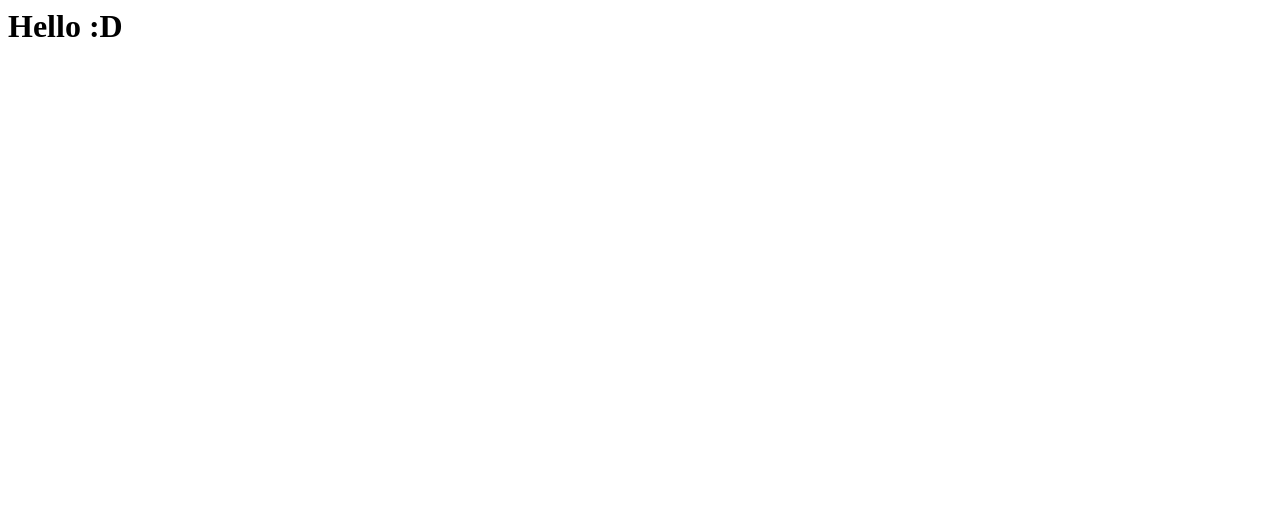
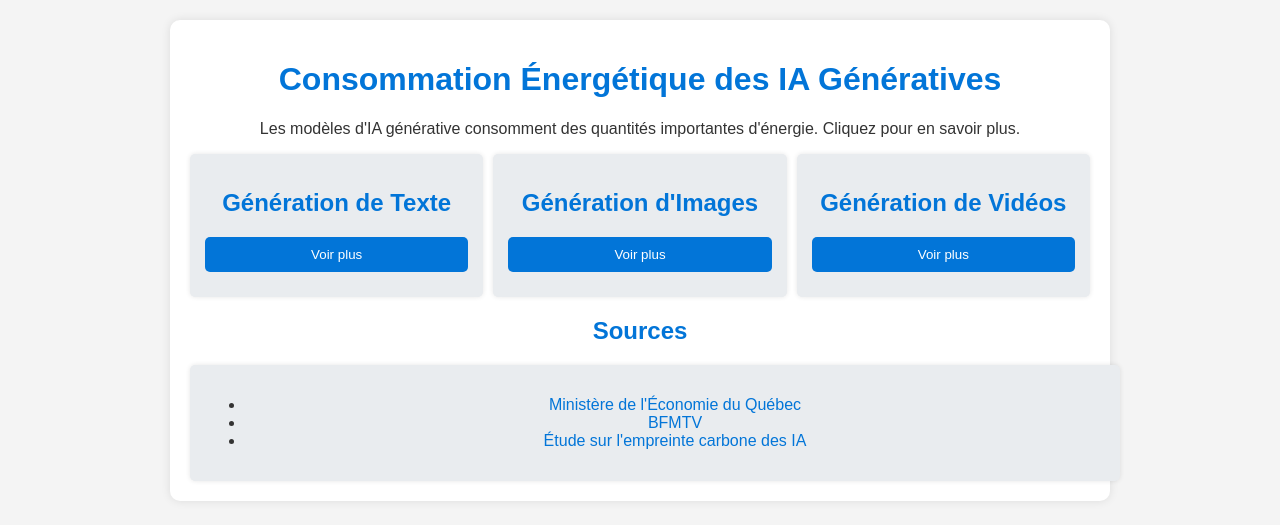
Before and after one commit to M1n-0/Hackation-IA-B2, a plain HTML site: page index.html in a window 1280 px wide. Drawn offline with Linux system fonts and the light colour scheme.

Commit message:
adding webpage

```diff
--- a/index.html
+++ b/index.html
@@ -1,11 +1,133 @@
-<html lang="en">
+<!DOCTYPE html>
+<html lang="fr">
 <head>
     <meta charset="UTF-8">
     <meta name="viewport" content="width=device-width, initial-scale=1.0">
-    <link rel="stylesheet" href="assets/css/index.css">
-    <title>index</title>
+    <title>Consommation Énergétique des IA Génératives</title>
+    <style>
+        body {
+            font-family: Arial, sans-serif;
+            margin: 0;
+            padding: 0;
+            background-color: #f4f4f4;
+            color: #333;
+        }
+        .container {
+            max-width: 900px;
+            margin: 20px auto;
+            padding: 20px;
+            background: white;
+            box-shadow: 0px 0px 10px rgba(0, 0, 0, 0.1);
+            border-radius: 10px;
+            animation: fadeIn 1s ease-in;
+        }
+        h1, h2 {
+            color: #0275d8;
+            text-align: center;
+        }
+        .content-section {
+            display: flex;
+            justify-content: space-between;
+            gap: 10px;
+        }
+        .card {
+            background: #e9ecef;
+            padding: 15px;
+            border-radius: 5px;
+            width: 32%;
+            box-shadow: 0px 0px 5px rgba(0, 0, 0, 0.1);
+            text-align: center;
+            transition: transform 0.3s ease-in-out;
+        }
+        .card:hover {
+            transform: scale(1.05);
+        }
+        a {
+            color: #0275d8;
+            text-decoration: none;
+        }
+        a:hover {
+            text-decoration: underline;
+        }
+        .button {
+            display: block;
+            width: 100%;
+            padding: 10px;
+            margin: 10px 0;
+            background-color: #0275d8;
+            color: white;
+            border: none;
+            border-radius: 5px;
+            cursor: pointer;
+            text-align: center;
+            transition: background-color 0.3s;
+        }
+        .button:hover {
+            background-color: #025aa5;
+        }
+        .details {
+            max-height: 0;
+            overflow: hidden;
+            opacity: 0;
+            transition: max-height 0.5s ease-out, opacity 0.5s ease-in-out;
+        }
+        .details.visible {
+            max-height: 300px;
+            opacity: 1;
+        }
+        @keyframes fadeIn {
+            from { opacity: 0; }
+            to { opacity: 1; }
+        }
+    </style>
+    <script>
+        function toggleDetails(sectionId) {
+            var element = document.getElementById(sectionId);
+            element.classList.toggle('visible');
+        }
+    </script>
 </head>
 <body>
-    <h1 class="hello">Hello :D</h1>
+    <div class="container">
+        <h1>Consommation Énergétique des IA Génératives</h1>
+        <p style="text-align: center;">Les modèles d'IA générative consomment des quantités importantes d'énergie. Cliquez pour en savoir plus.</p>
+
+        <div class="content-section">
+            <div class="card">
+                <h2>Génération de Texte</h2>
+                <button class="button" onclick="toggleDetails('texteDetails')">Voir plus</button>
+                <div id="texteDetails" class="details">
+                    <p><strong>GPT-3 :</strong> Entraînement ≈ 1 287 MWh, émissions de 552 tonnes CO₂.</p>
+                    <p><strong>GPT-4 :</strong> Consommation non publiée, mais supérieure à GPT-3.</p>
+                    <p><strong>Chaque requête GPT-4 :</strong> ≈ 0,3 Wh.</p>
+                </div>
+            </div>
+            <div class="card">
+                <h2>Génération d'Images</h2>
+                <button class="button" onclick="toggleDetails('imageDetails')">Voir plus</button>
+                <div id="imageDetails" class="details">
+                    <p>Création d’une image HD consomme autant que la recharge d’un smartphone.</p>
+                    <p>Consommation par image : entre 1,35 kWh et 11,49 kWh.</p>
+                </div>
+            </div>
+            <div class="card">
+                <h2>Génération de Vidéos</h2>
+                <button class="button" onclick="toggleDetails('videoDetails')">Voir plus</button>
+                <div id="videoDetails" class="details">
+                    <p>Les modèles vidéo sont parmi les plus gourmands en énergie.</p>
+                    <p>Peu de données précises, mais impact significatif.</p>
+                </div>
+            </div>
+        </div>
+
+        <h2>Sources</h2>
+        <div class="card" style="width: 100%;">
+            <ul>
+                <li><a href="https://www.economie.gouv.qc.ca/objectifs/informer/vecteurs/vecteurs-economie-et-innovation-detail/creer-une-image-avec-lia-generative-consomme-autant-denergie-que-charger-son-telephone">Ministère de l'Économie du Québec</a></li>
+                <li><a href="https://www.bfmtv.com/tech/intelligence-artificielle/les-gens-ne-s-en-doutent-pas-chat-gpt-est-il-une-bombe-environnementale">BFMTV</a></li>
+                <li><a href="https://arxiv.org/abs/2407.14892">Étude sur l'empreinte carbone des IA</a></li>
+            </ul>
+        </div>
+    </div>
 </body>
 </html>
```
Also changed, not shown: 1 other file.
